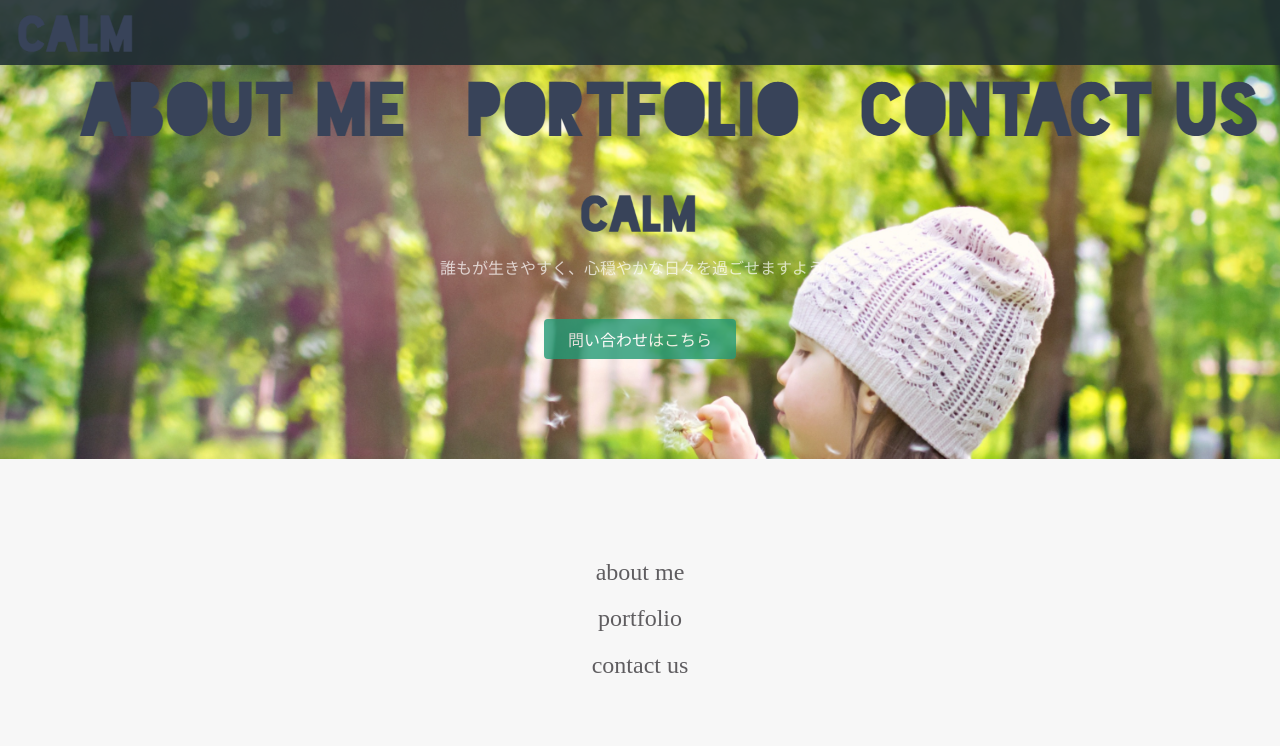
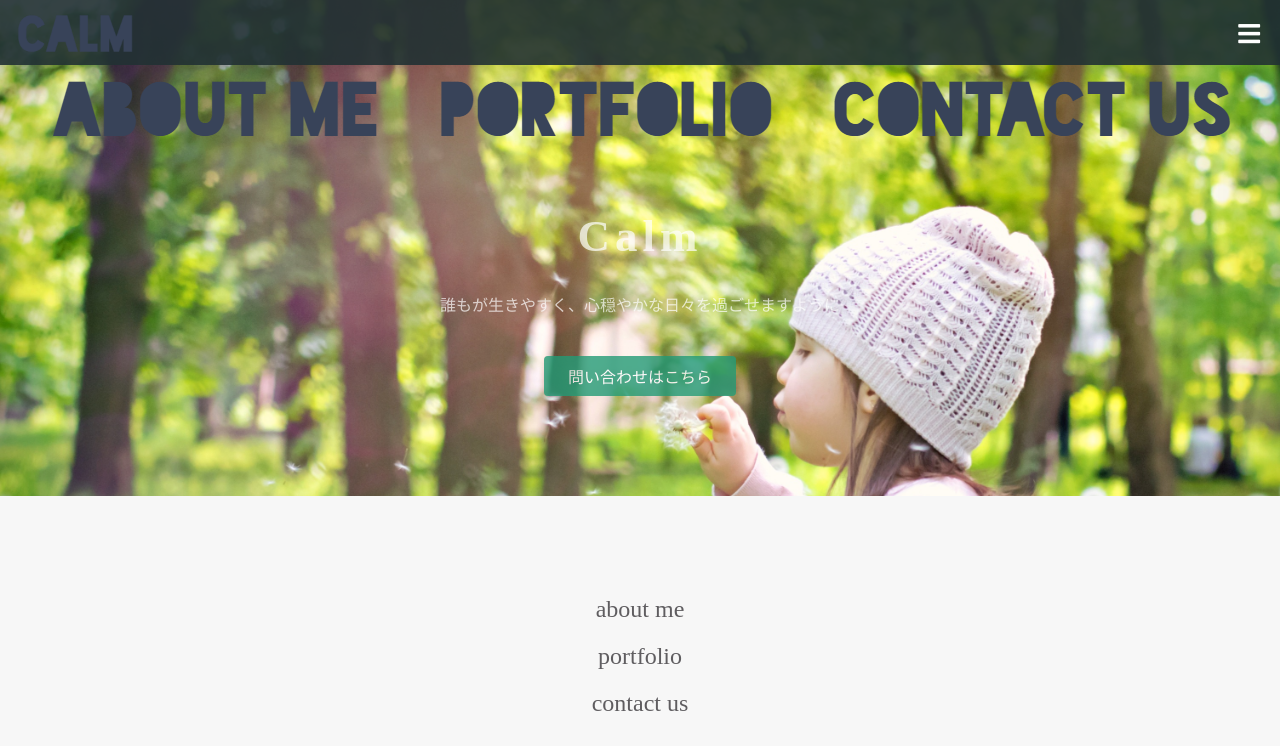
Before and after one commit to calm0123/calm.portfolio, a plain HTML site: page index.html in a window 1280 px wide. Shown: the top 746 px of the page. Drawn offline with Linux system fonts and the light colour scheme; grey boxes are pictures that could not be loaded.

Commit message:
Update index.html

```diff
--- a/index.html
+++ b/index.html
@@ -3,9 +3,10 @@
 <head>
   <meta charset="utf-8">
   <meta name="viewport" content="width=device-width, initial-scale=1.0">
-  <title>Progate</title>
+  <title>Calm</title>
   <link href="https://maxcdn.bootstrapcdn.com/font-awesome/4.7.0/css/font-awesome.min.css" rel="stylesheet" integrity="sha384-wvfXpqpZZVQGK6TAh5PVlGOfQNHSoD2xbE+QkPxCAFlNEevoEH3Sl0sibVcOQVnN" crossorigin="anonymous">
   <link rel="stylesheet" type="text/css" href="stylesheet.css">
+  <link rel="stylesheet" href="https://use.fontawesome.com/releases/v5.6.3/css/all.css">
 </head>
 <body>
 
@@ -29,8 +30,8 @@
 
   <div class="top-wrapper">
     <div class="container">
-      <a href="#"><img class="logo" src="https://github.com/calm0123/calm.portfolio/blob/master/calm.png?raw=true"></a>
-      <p>誰もが生きやすく、心穏やかな日々を過ごせますように</p>
+        <h1>Calm</h1>
+        <p>誰もが生きやすく、心穏やかな日々を過ごせますように</p>
       <div class="btn-wrapper">
         <a href="#contactus" class="btn signup">問い合わせはこちら</a>
       </div>
```
